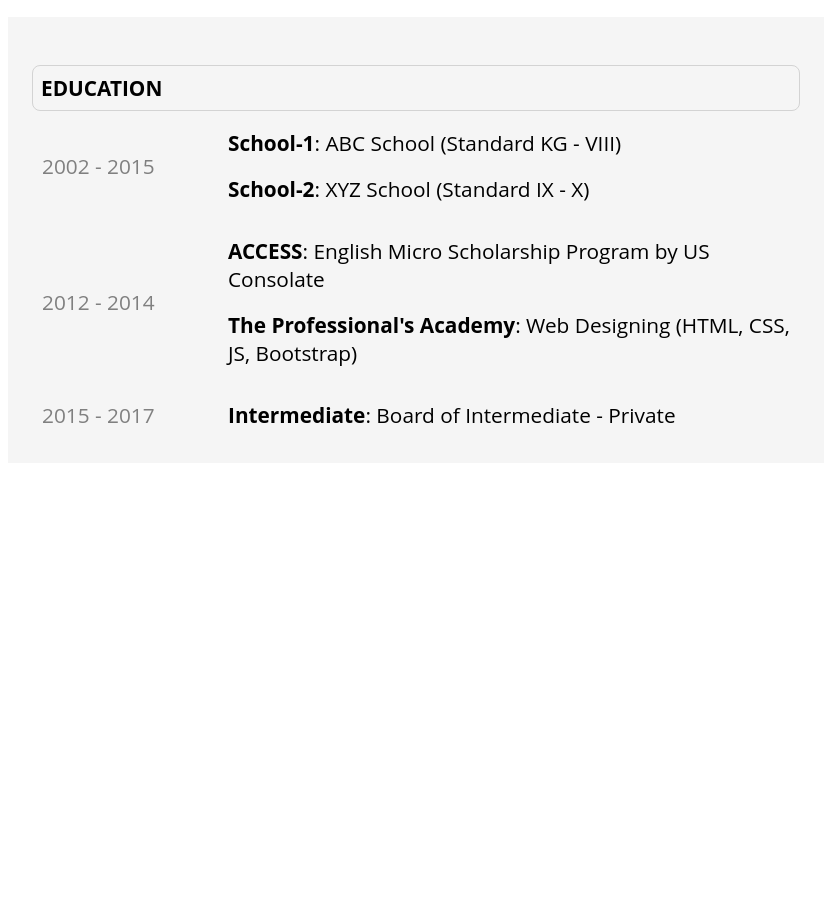
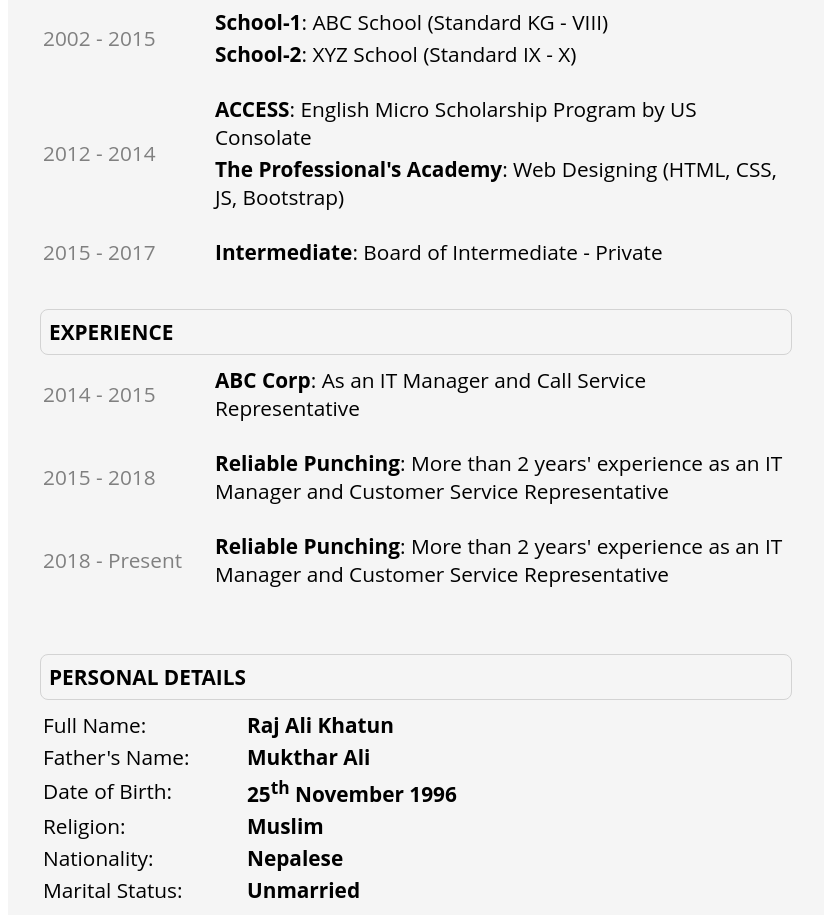
Before and after one commit to thmmahendra/cv-templates, a plain HTML site: page Template 2/index.html in a window 1280 px wide. Shown: the part 558-1473 px from the top of the page, without its empty margins (224-1055 px from the left). Before the commit the page ends 1069 px from the top, so only its background shows below. Drawn offline with Linux system fonts and the light colour scheme.

Commit message:
Initial Commit

```diff
--- a/Template 2/index.html
+++ b/Template 2/index.html
@@ -10,7 +10,8 @@
 </head>
 
 <body>
-    <header class="row">
+    <div class="container">
+        <section name="profile">
             <div>
                 <img src="profile.png" class="profile-picture" alt="Profile Picture">
                 <div class="contact-info-box">
@@ -23,12 +24,13 @@
             <div class="objective" name="Objective">
                 <h3>Objective</h3>
                 <p>
-                Lorem ipsum, dolor sit amet consectetur adipisicing elit. Rerum quos consectetur libero sunt architecto
+                    Lorem ipsum, dolor sit amet consectetur adipisicing elit. Rerum quos consectetur libero sunt
+                    architecto
                     dicta omnis neque voluptate nulla, officiis et ea inventore deserunt consequuntur.
                 </p>
             </div>
-    </header>
-    <section class="row | education" name="Education">
+        </section>
+        <section class="education" name="Education">
             <div>
                 <h3>Education</h3>
                 <table>
@@ -54,6 +56,87 @@
                 </table>
             </div>
         </section>
+        <section class="experience" name="Experience">
+            <h3>Experience</h3>
+            <table>
+                <tr class="experience-1">
+                    <td>2014 - 2015</td>
+                    <td><b>ABC Corp</b>: As an IT Manager and Call Service Representative</td>
+                </tr>
+                <tr class="experience-2">
+                    <td>2015 - 2018</td>
+                    <td><b>Reliable Punching</b>: More than 2 years' experience as an IT Manager and Customer Service
+                        Representative
+                    </td>
+                </tr>
+                <tr class="experience-1">
+                    <td>2018 - Present</td>
+                    <td><b>Reliable Punching</b>: More than 2 years' experience as an IT Manager and Customer Service
+                        Representative
+                    </td>
+                </tr>
+            </table>
+        </section>
+        <section class="bio-data" name="Personal Details">
+            <h3>Personal Details</h3>
+            <table>
+                <tr>
+                    <td>Full Name:</td>
+                    <td><b>Raj Ali Khatun</b></td>
+                </tr>
+                <tr>
+                    <td>Father's Name:</td>
+                    <td><b>Mukthar Ali</b></td>
+                </tr>
+                <tr>
+                    <td>Date of Birth:</td>
+                    <td><b>25<sup>th</sup> November 1996</b></td>
+                </tr>
+                <tr>
+                    <td>Religion:</td>
+                    <td><b>Muslim</b></td>
+                </tr>
+                <tr>
+                    <td>Nationality:</td>
+                    <td><b>Nepalese</b></td>
+                </tr>
+                <tr>
+                    <td>Marital Status:</td>
+                    <td><b>Unmarried</b></td>
+                </tr>
+                <tr>
+                    <td>Height:</td>
+                    <td><b>5'6"</b></td>
+                </tr>
+                <tr>
+                    <td>Weight:</td>
+                    <td><b>56Kgs</b></td>
+                </tr>
+                <tr>
+                    <td>Address:</td>
+                    <td><b>Rajbiraj - 16 Jhapa, Nepal</b></td>
+                </tr>
+            </table>
+        </section>
+        <section class="pp-details" name="Passport Details">
+            <h3>Passport Details</h3>
+            <table>
+                <tr>
+                    <td>Passport No:</td>
+                    <td><b>12345678</b></td>
+                </tr>
+                <tr>
+                    <td>Date of Issue:</td>
+                    <td><b>25<sup>th</sup> November 2015</b></td>
+                </tr>
+                <tr>
+                    <td>Date of Expiry:</td>
+                    <td><b>24<sup>th</sup> November 2055</b></td>
+                </tr>
+            </table>
+        </section>
+    </div>
+    <footer></footer>
 </body>
 
 </html>
--- a/Template 2/style.css
+++ b/Template 2/style.css
@@ -18,7 +18,7 @@
     list-style: none;
 }
 
-.row {
+.container {
     min-height: auto;
     width: 60%;
     background: whitesmoke;
@@ -52,7 +52,7 @@
     color: white;
     text-align: center;
     margin: auto;
-    margin-top: 2.5rem;
+    margin-top: 1.5rem;
     padding: 0.5rem;
     font-size: 1.3rem;
     border-radius: 0.5rem;
@@ -74,7 +74,10 @@
     color: #000;
 }
 
-.education table td {
+.education,
+.experience,
+.bio-data,
+.pp-details table td {
     padding: 0.5rem;
     font-size: 1.3rem;
     color: #000;
@@ -89,3 +92,38 @@
 .education table tr.school-2 td:first-child {
     padding-bottom: 1.5rem;
 }
+
+.experience table tr.experience-1 td:first-child {
+    width: 10.5rem;
+    color: grey;
+    padding-bottom: 1.5rem;
+}
+
+.experience table tr.experience-1 td {
+    padding-bottom: 1.5rem;
+}
+
+.experience table tr.experience-2 td:first-child {
+    width: 7.5rem;
+    color: grey;
+}
+
+.experience table tr.experience-2 td {
+    padding-bottom: 1.5rem;
+}
+
+.bio-data table tr td:first-child {
+    width: 12.5rem;
+}
+
+.bio-data table tr td:nth-child(2) {
+    width: 18.75rem;
+}
+
+.pp-details table tr td:first-child {
+    width: 12.5rem;
+}
+
+.pp-details table tr td:nth-child(2) {
+    width: 18.75rem;
+}
```
Lines whose indentation alone changed are shown as unchanged.
